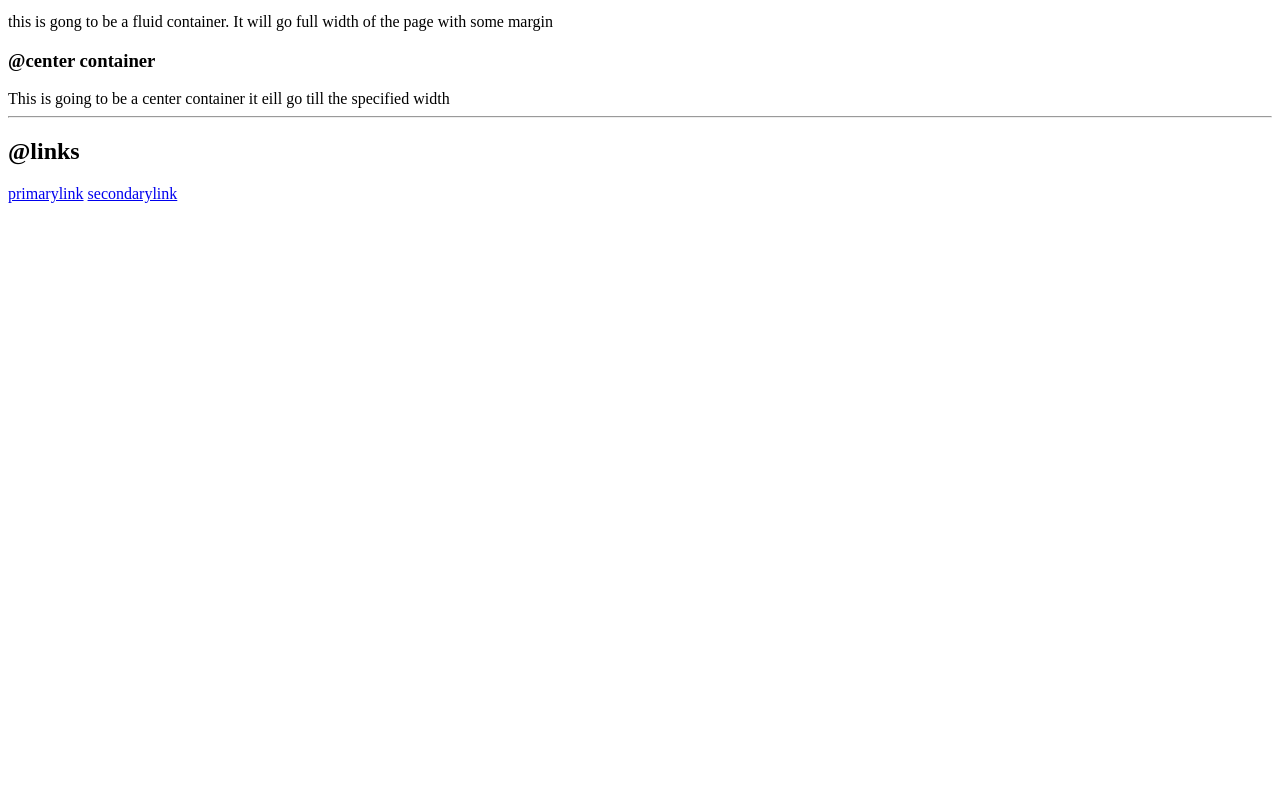
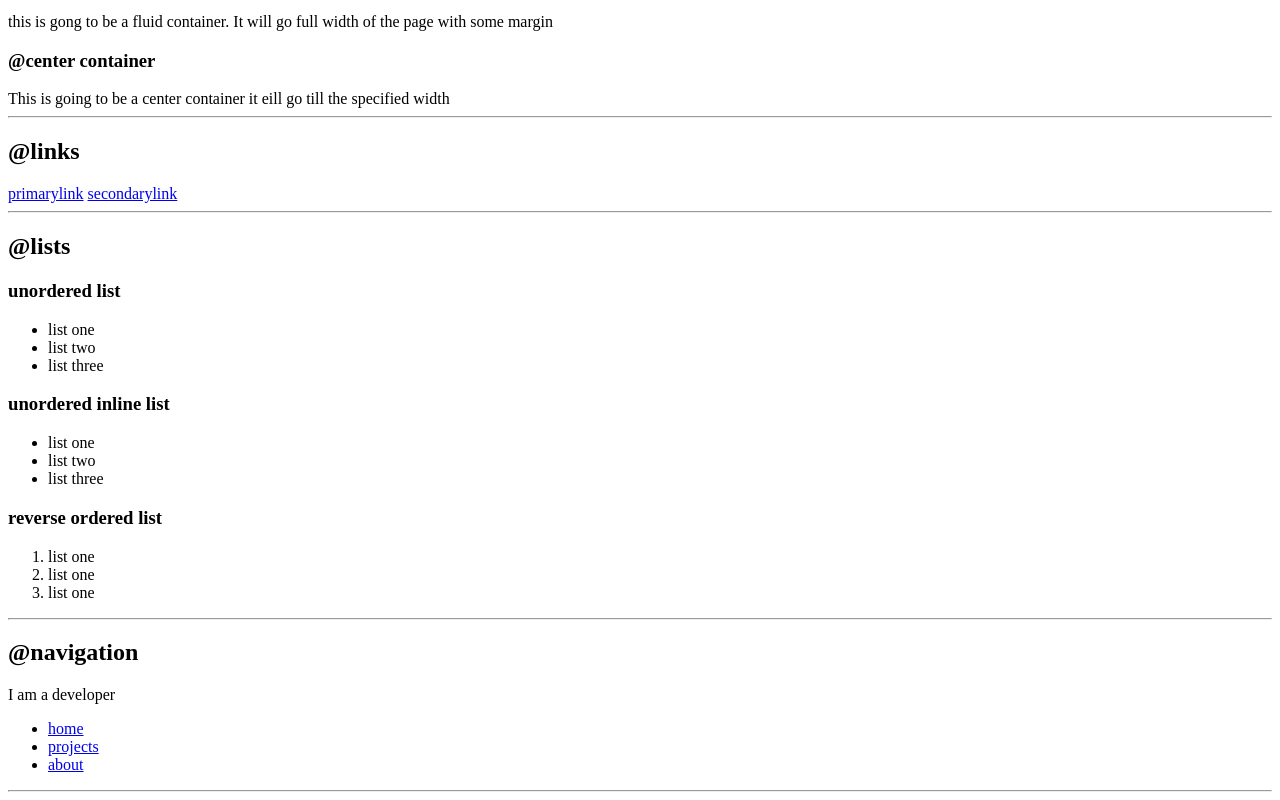
Before and after one commit to Arjun-235/Neog-camp-lesson3, a plain HTML site: page index.html in a window 1280 px wide. Shown: the part 440-1240 px from the top of the page. Before the commit the page ends 800 px from the top, so only its background shows below. Drawn offline with Linux system fonts and the light colour scheme.

Commit message:
upto navigation

```diff
--- a/index.html
+++ b/index.html
@@ -28,5 +28,41 @@
     <h2>@links</h2>
     <a href="/">primarylink</a>
     <a href="/">secondarylink</a>
+    <hr>
+
+    <h2>@lists</h2>
+    <h3>unordered list</h3>
+    <ul>
+        <li>list one</li>
+        <li>list two</li>
+        <li>list three</li>
+
+    </ul>
+    <h3>unordered inline list</h3>
+    <ul>
+        <li>list one</li>
+        <li>list two</li>
+        <li>list three</li>
+    </ul>
+    <h3>reverse ordered list</h3>
+    <ol>
+        <li>list one</li>
+        <li>list one</li>
+        <li>list one</li>
+    </ol>
+    <hr>
+
+    <h2>@navigation</h2>
+    <nav>
+        <div>I am a developer</div>
+        <ul>
+            <li><a href="/">home</a></li>
+            <li><a href="/">projects</a></li>
+            <li><a href="/">about</a></li>
+        </ul>
+    </nav>
+    <hr>
+
+
 </body>
 </html>
```
